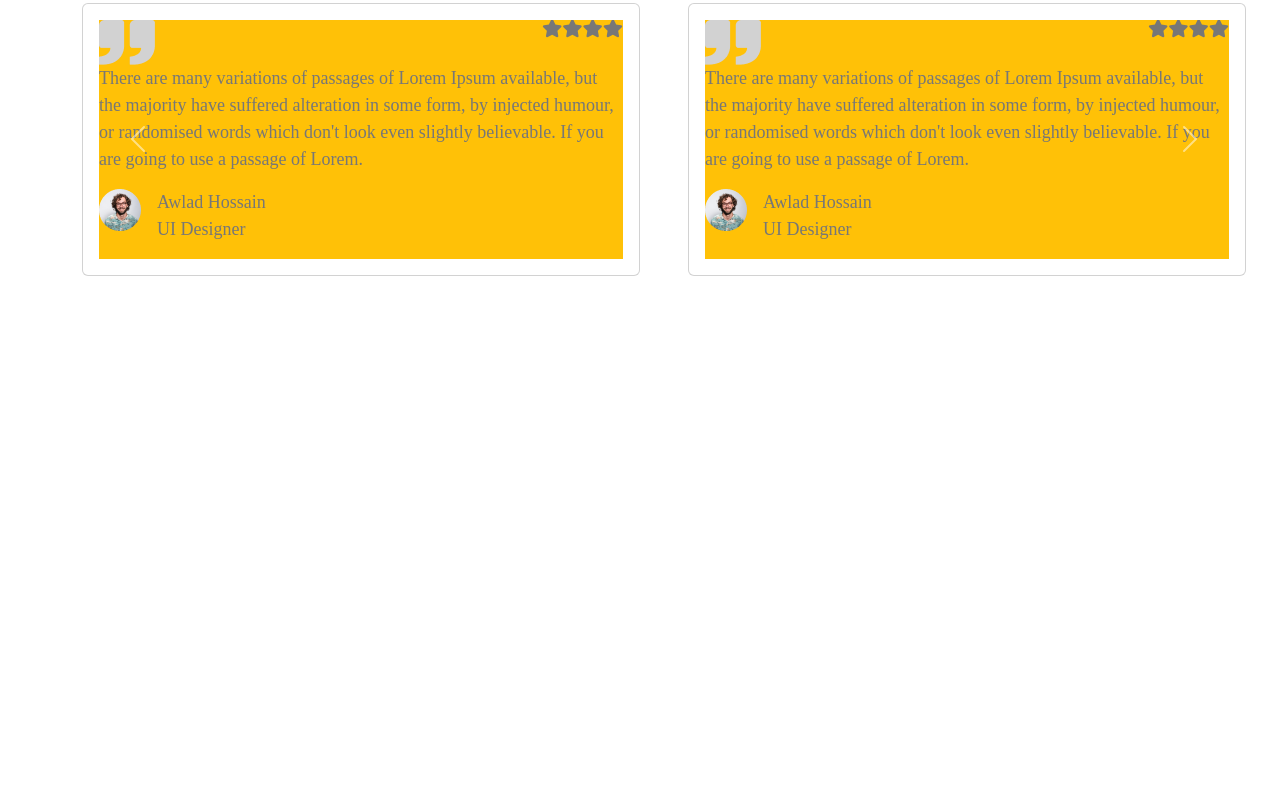
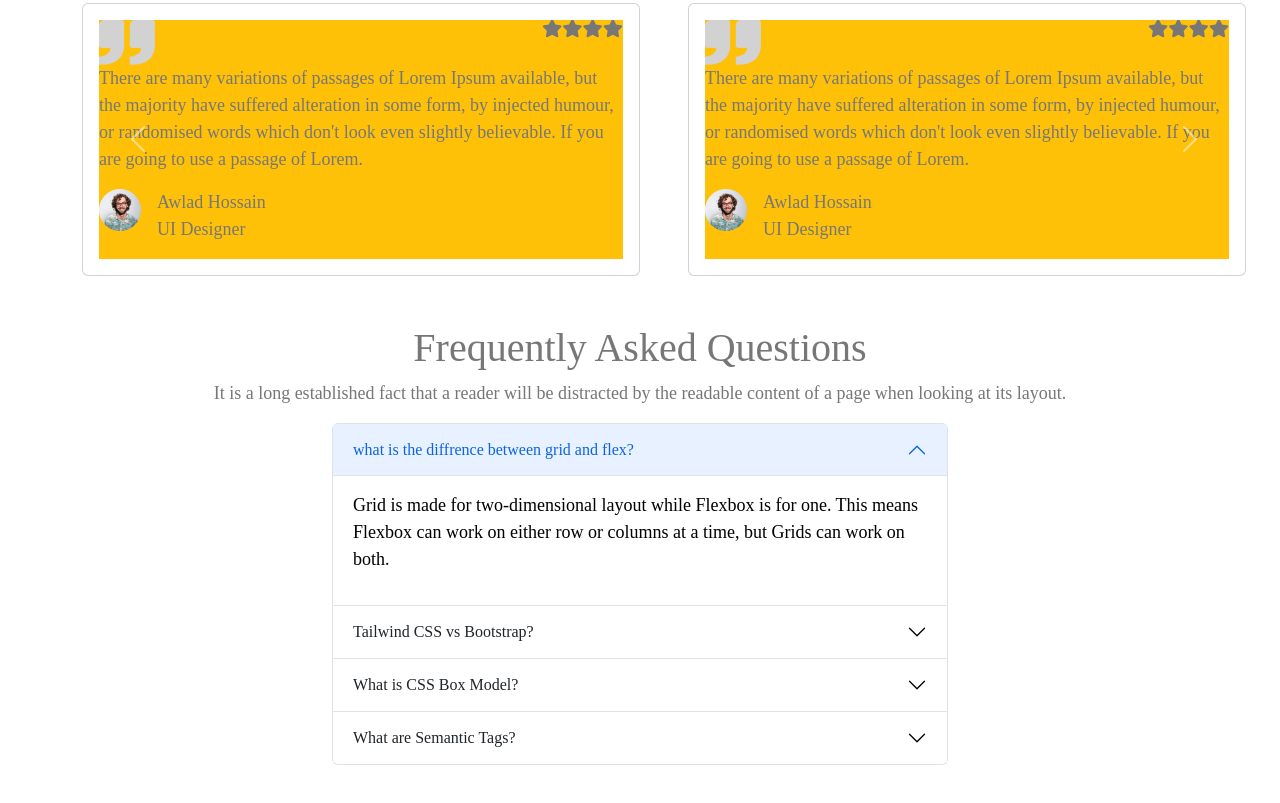
Before and after one commit to bishwaj6114/eTech-website, a plain HTML site: page index.html in a window 1280 px wide. Shown: the part 3161-3964 px from the top of the page. Before the commit the page ends 3437 px from the top, so only its background shows below. Drawn offline with nearby package versions, Linux system fonts and the light colour scheme.

Commit message:
added FQ

```diff
--- a/index.html
+++ b/index.html
@@ -352,20 +352,80 @@
               <i class="fa-solid fa-star"></i>
               <i class="fa-solid fa-star"></i>
             </div>
-
           </div>
 
-          <button class="carousel-control-next" type="button" data-bs-target="#carouselExampleDark" data-bs-slide="next">
+           <button class="carousel-control-next" type="button" data-bs-target="#carouselExampleDark" data-bs-slide="next">
             <span class="carousel-control-next-icon" aria-hidden="true"></span>
             <span class="visually-hidden">Next</span>
           </button>
         </div>
       </div>
-
-    </div>
+     </div>
     </section>
       <!-- students feedback end -->
+      <!-- FQ start -->
+     <section class="mb-5">
+      <div class="text-center mt-5">
+        <h1>Frequently Asked Questions</h1>
+        <p>It is a long established fact that a reader will be distracted by the readable content of a page when looking at its layout.</p>
+      </div>
+     <section class="container w-50 h-50">
+      <div class="accordion" id="accordionPanelsStayOpenExample">
+        <div class="accordion-item">
+          <h2 class="accordion-header" id="panelsStayOpen-headingOne">
+            <button class="accordion-button" type="button" data-bs-toggle="collapse" data-bs-target="#panelsStayOpen-collapseOne" aria-expanded="true" aria-controls="panelsStayOpen-collapseOne">
+              what is the diffrence between grid and flex?
+            </button>
+          </h2>
+          <div id="panelsStayOpen-collapseOne" class="accordion-collapse collapse show" aria-labelledby="panelsStayOpen-headingOne">
+            <div class="accordion-body">
+              <p>Grid is made for two-dimensional layout while Flexbox is for one. This means Flexbox can work on either row or columns at a time, but Grids can work on both.</p>
+            </div>
+          </div>
+        </div>
+        <div class="accordion-item">
+          <h2 class="accordion-header" id="panelsStayOpen-headingTwo">
+            <button class="accordion-button collapsed" type="button" data-bs-toggle="collapse" data-bs-target="#panelsStayOpen-collapseTwo" aria-expanded="false" aria-controls="panelsStayOpen-collapseTwo">
+              Tailwind CSS vs Bootstrap?
+            </button>
+          </h2>
+          <div id="panelsStayOpen-collapseTwo" class="accordion-collapse collapse" aria-labelledby="panelsStayOpen-headingTwo">
+            <div class="accordion-body">
+            <p><strong>Tailwind offers predesigned widgets to build a site from scratch with fast UI development.</strong> Bootstrap comes with a set of pre-styled responsive, mobile-first components that possess a definite UI kit. Tailwind CSS uses a set of utility classes to create a neat UI with more flexibility and uniqueness</p>
+            </div>
+          </div>
+        </div>
+        <div class="accordion-item">
+          <h2 class="accordion-header" id="panelsStayOpen-headingThree">
+            <button class="accordion-button collapsed" type="button" data-bs-toggle="collapse" data-bs-target="#panelsStayOpen-collapseThree" aria-expanded="false" aria-controls="panelsStayOpen-collapseThree">
+             What is CSS Box Model?
+            </button>
+          </h2>
+          <div id="panelsStayOpen-collapseThree" class="accordion-collapse collapse" aria-labelledby="panelsStayOpen-headingThree">
+            <div class="accordion-body">
+              <strong>The CSS Box Model</strong>
+              <p>In CSS, the term "box model" is used when talking about design and layout.
 
+                The CSS box model is essentially a box that wraps around every HTML element. It consists of: margins, borders, padding, and the actual content. The image below illustrates the box mode</p>
+            </div>
+          </div>
+        </div>
+        <div class="accordion-item">
+          <h2 class="accordion-header" id="panelsStayOpen-headingfour">
+            <button class="accordion-button collapsed" type="button" data-bs-toggle="collapse" data-bs-target="#panelsStayOpen-collapsefour" aria-expanded="false" aria-controls="panelsStayOpen-collapsefour">
+             What are Semantic Tags?
+            </button>
+          </h2>
+          <div id="panelsStayOpen-collapsefour" class="accordion-collapse collapse" aria-labelledby="panelsStayOpen-headingfour">
+            <div class="accordion-body">
+
+              <p>The HTML semantics refers to the<strong> tags that provide meaning to an HTML page rather than just presentation.</strong> It makes HTML more comprehensible by better defining the different sections and layout of web pages.</p>
+            </div>
+          </div>
+        </div>
+      </div>
+     </section>
+     <!-- FQ end  -->
     </main>
     <script src="https://cdn.jsdelivr.net/npm/bootstrap@5.2.0/dist/js/bootstrap.bundle.min.js" integrity="sha384-A3rJD856KowSb7dwlZdYEkO39Gagi7vIsF0jrRAoQmDKKtQBHUuLZ9AsSv4jD4Xa" crossorigin="anonymous"></script>
   </body>
```
